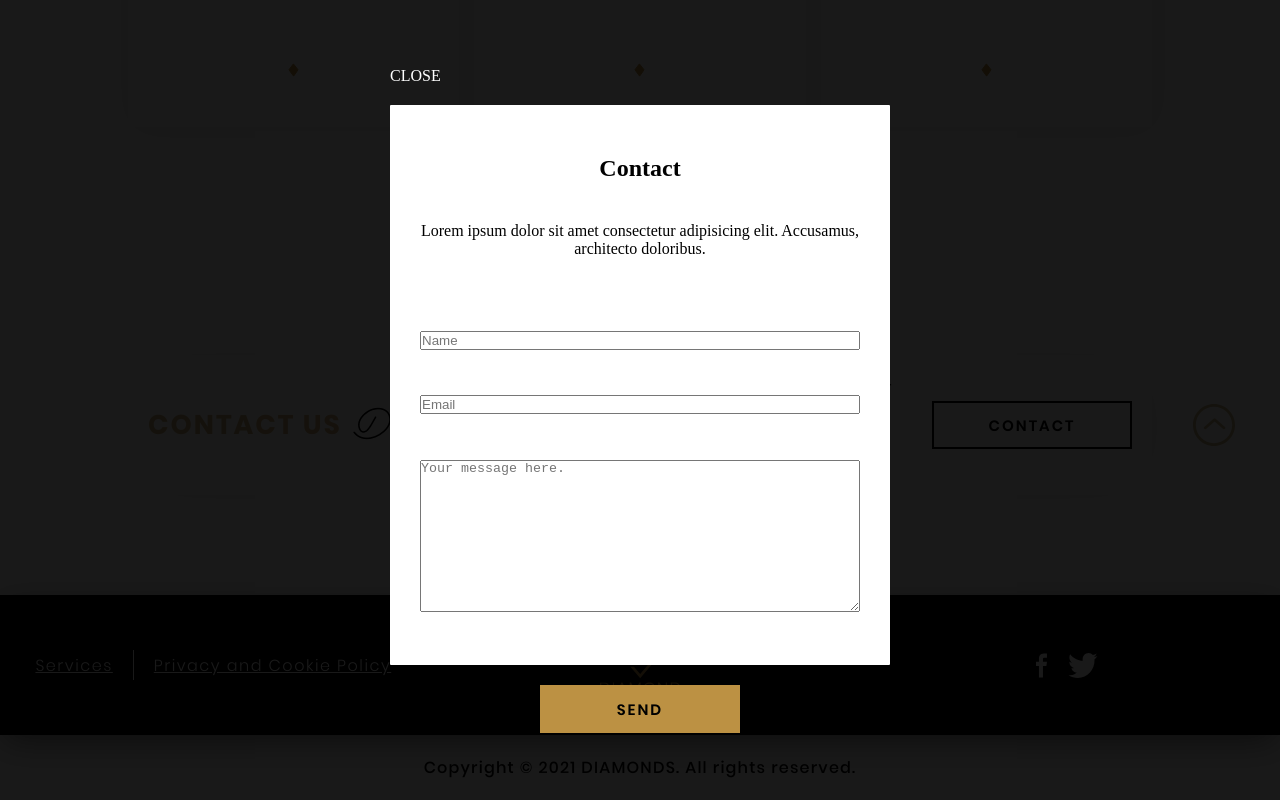
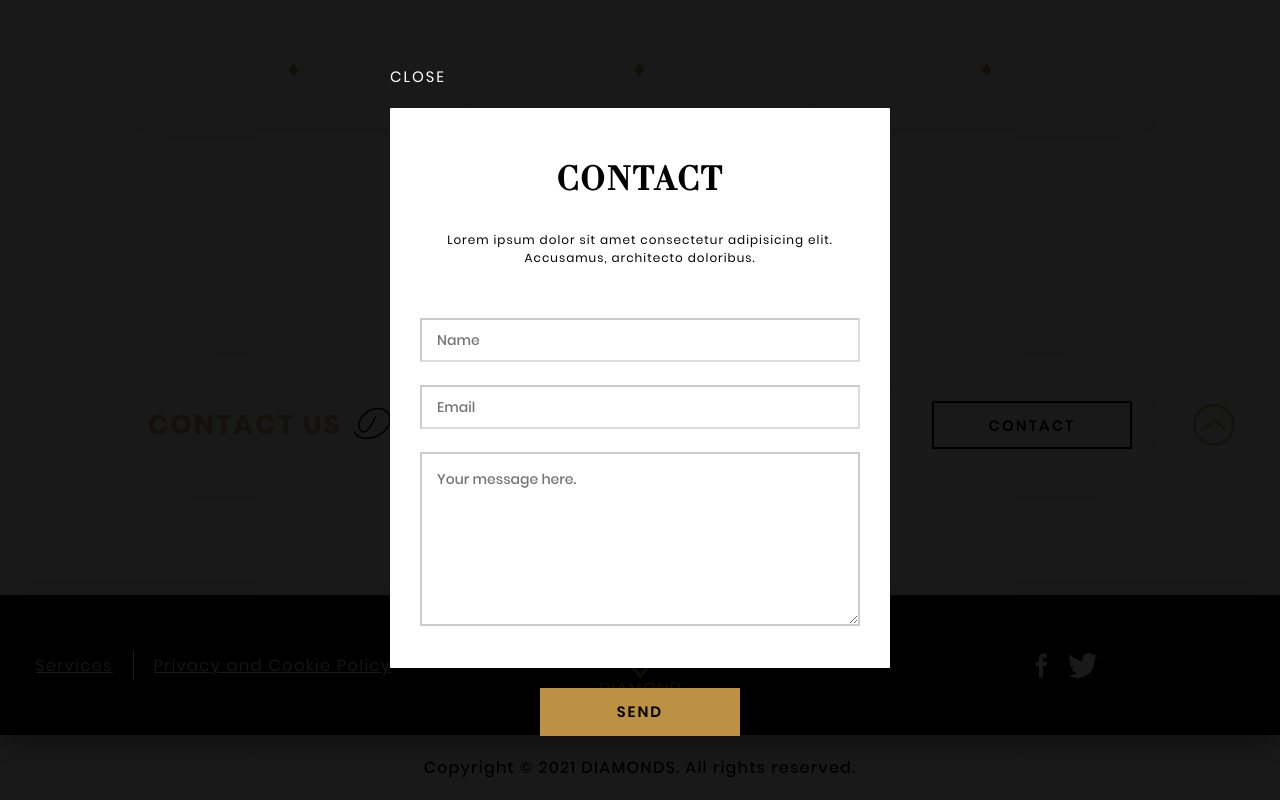
Before and after one commit to juancaricodev/diamonds, a Vue app: page / in a window 1280 px wide. Both pictures are taken after a click on the button "CONTACT". Shown: the part 1460-2260 px from the top of the page. Built offline with nearby package versions, Linux system fonts and the light colour scheme; the HTML template or start-up script is replaced by a standard one.

Commit message:
feat(Modal): styles applied

```diff
--- a/src/components/Modal.vue
+++ b/src/components/Modal.vue
@@ -10,7 +10,7 @@
       <form action="" class="modal-container__form">
         <input type="text" name="name" id="name" placeholder="Name">
         <input type="text" name="email" id="name" placeholder="Email">
-        <textarea name="message" id="message" cols="30" rows="10" placeholder="Your message here."></textarea>
+        <textarea name="message" id="message" cols="30" rows="8" placeholder="Your message here."></textarea>
       </form>
     </div>
 
@@ -33,15 +33,22 @@ $width-container: 440px;
   flex-direction: column;
   justify-content: center;
   align-items: center;
-  background-color: rgba($color: #000000, $alpha: 0.9);
+  background-color: rgba($color: $color-black, $alpha: 0.9);
   z-index: 10;
 
   &-close {
     width: calc(#{$width-container} + 60px);
     margin-bottom: 20px;
     color: white;
+    font-family: $poppins;
+    font-size: 15px;
+    font-weight: 400;
+    letter-spacing: 2px;
     text-transform: uppercase;
     cursor: pointer;
+    transition: 0.3s;
+
+    &:hover { text-shadow: 0 0 3px rgba($color: $color-white, $alpha: 1); }
   }
 
   &-container {
@@ -63,11 +70,20 @@ $width-container: 440px;
       text-align: center;
 
       h1 {
-        margin-bottom: 40px;
+        margin-bottom: 30px;
+        font-family: $didot;
+        font-size: $section-title;
+        font-weight: 700;
+        letter-spacing: 2px;
+        text-transform: uppercase;
       }
 
       p {
-        margin-bottom: 50px;
+        margin-bottom: 40px;
+        font-family: $poppins;
+        font-size: $section-content;
+        font-weight: 400;
+        letter-spacing: 1px;
       }
     }
 
@@ -79,7 +95,30 @@ $width-container: 440px;
       height: 100%;
 
       input {
-        /* width: 100%; */
+        padding: 0 15px;
+        height: 40px;
+        border-color: rgba($color: $color-black, $alpha: 0.2);
+        font-family: $poppins;
+        font-size: $section-medium;
+        font-weight: 500;
+
+        &:focus {
+          outline-color: rgba($color: $color-gold, $alpha: 0.7);
+        }
+      }
+
+      textarea {
+        height: 10em;
+        padding: 15px;
+        border-color: rgba($color: $color-black, $alpha: 0.2);
+        border-width: 2px;
+        font-family: $poppins;
+        font-size: $section-medium;
+        font-weight: 500;
+
+        &:focus {
+          outline-color: rgba($color: $color-gold, $alpha: 0.7);
+        }
       }
     }
   }
@@ -89,4 +128,12 @@ $width-container: 440px;
     @include button($color-gold, $color-gold, $color-black);
   }
 }
+
+@media only screen and (max-height: 768px) {
+  .modal-container__form textarea { height: 8em; }
+}
+
+@media only screen and (min-height: 1024px) {
+  .modal-container__form textarea { height: 14em; }
+}
 </style>
```
